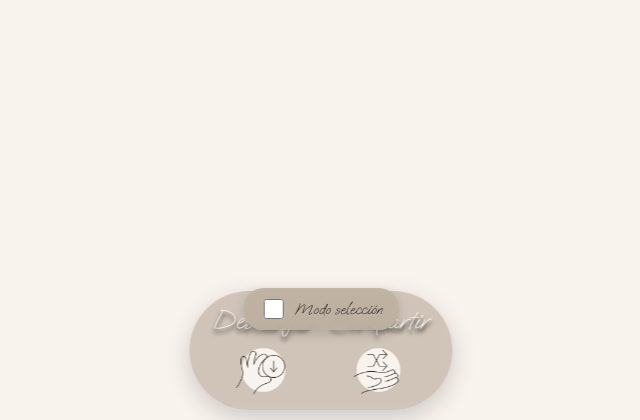
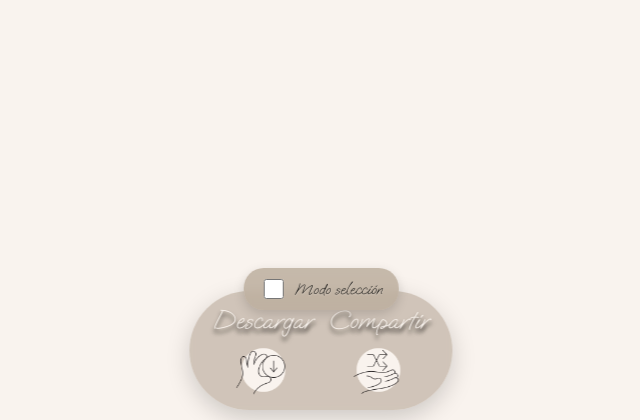
Before and after one commit to jaume768/bodapitis, a Django app: page /album/ in a window 1280 px wide. Shown: the part 380-800 px from the top of the page, without its empty margins (319-959 px from the left). Run offline with Django 5.2, Linux system fonts and the light colour scheme; parts of the project's set-up code (start-up, migrations or seed data) failed here and were passed over.

Commit message:
prueba de mejora de descarga

```diff
--- a/project/static/css/style.css
+++ b/project/static/css/style.css
@@ -170,7 +170,7 @@ a {
 .selection-mode-toggle {
   position: fixed;
   left: 50%;
-  bottom: calc(90px + env(safe-area-inset-bottom));
+  bottom: calc(110px + env(safe-area-inset-bottom));
   transform: translateX(-50%);
   z-index: 91;
   background: hsla(32, 19%, 68%, 0.85);
--- a/project/static/js/seleccion.js
+++ b/project/static/js/seleccion.js
@@ -396,7 +396,11 @@
 
   document.addEventListener('pointerdown', (ev) => {
     if (!selectionMode) return;
-    if (ev.target.closest('.album-img') || ev.target.closest('.selection-bar')) return;
+    // No salir del modo si se hace click en: imágenes, barra de selección, checkbox o menú
+    if (ev.target.closest('.album-img') ||
+        ev.target.closest('.selection-bar') ||
+        ev.target.closest('.selection-mode-toggle') ||
+        ev.target.closest('.album-menu')) return;
     if (selected.size === 0) exitSelectionMode();
   });
 
```
Also changed, not shown: 2 other files.
